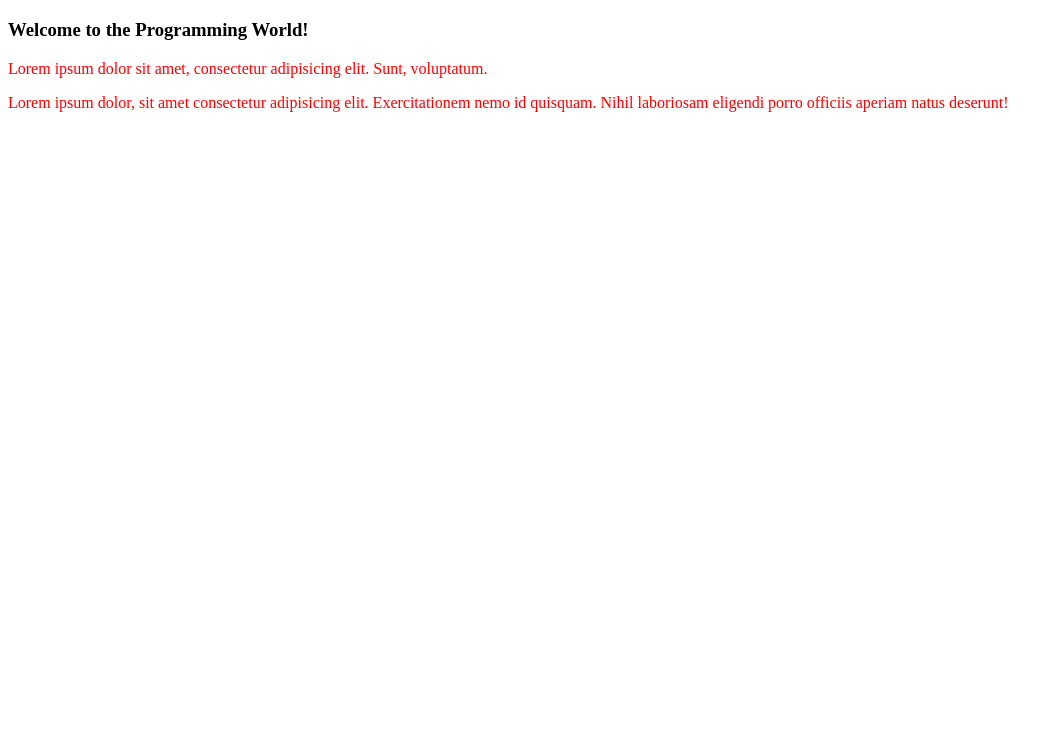
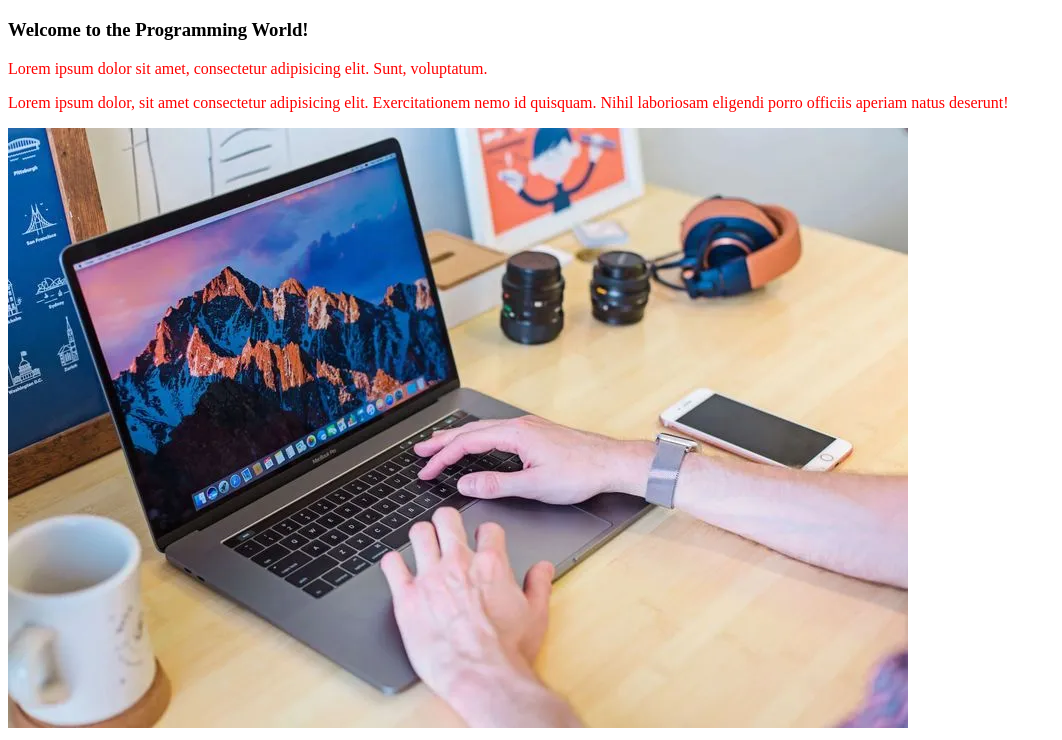
Before and after one commit to chakma-rajeshwar/my-first-reposit, a plain HTML site: page index.html in a window 1280 px wide. Shown: the part 61-801 px from the top of the page, without its empty margins (0-1062 px from the left). Drawn offline with Linux system fonts and the light colour scheme.

Commit message:
Added Image

```diff
--- a/index.html
+++ b/index.html
@@ -12,5 +12,6 @@
     <h3>Welcome to the Programming World!</h3>
     <p>Lorem ipsum dolor sit amet, consectetur adipisicing elit. Sunt, voluptatum.</p>
     <p>Lorem ipsum dolor, sit amet consectetur adipisicing elit. Exercitationem nemo id quisquam. Nihil laboriosam eligendi porro officiis aperiam natus deserunt!</p>
+    <img src="img01.webp" alt="">
 </body>
 </html>
```
Also changed, not shown: img01.webp (added), img02.jpg (added), img03.jpg (added), img04.jpg (added), img05.jpg (added).
